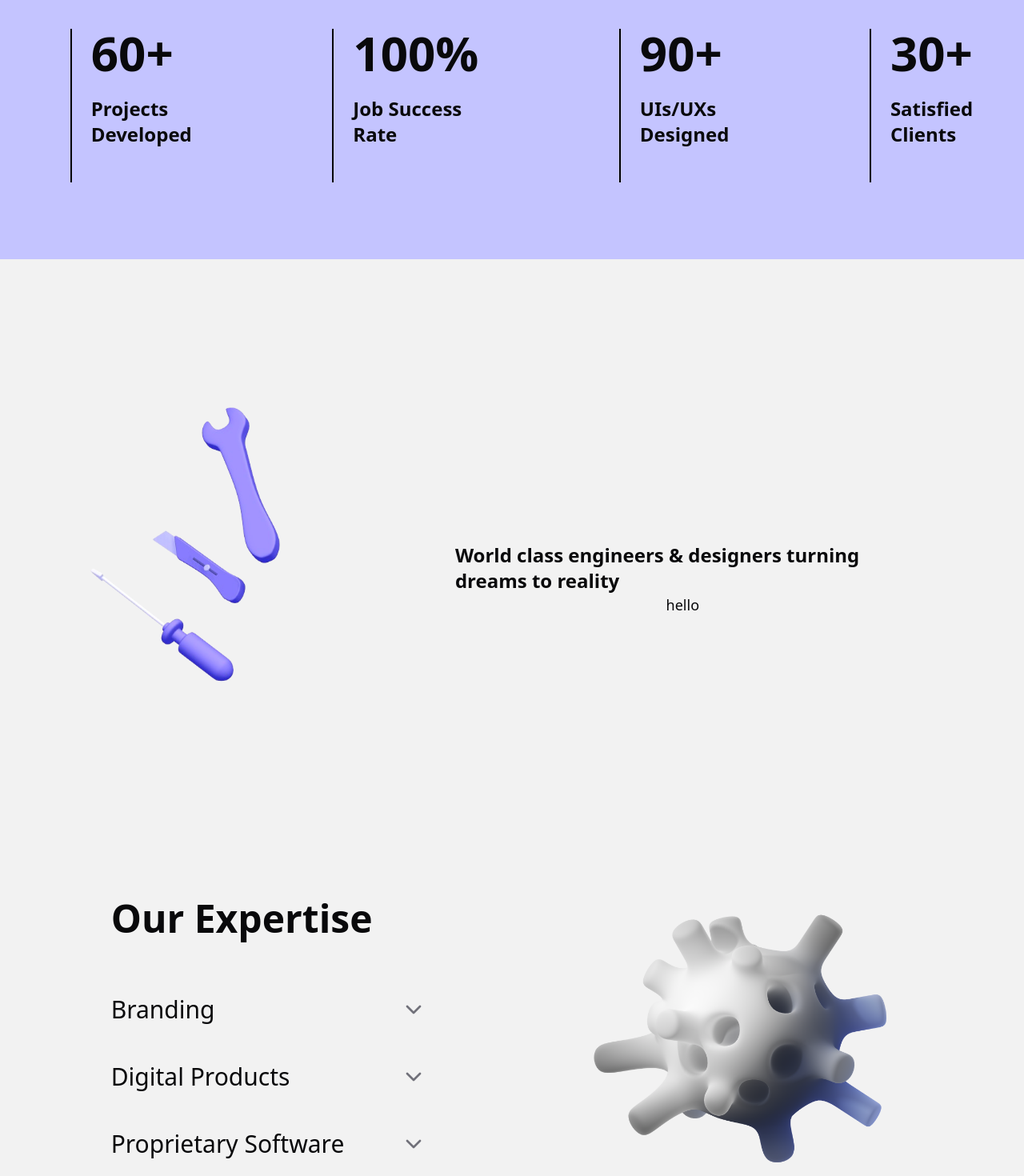
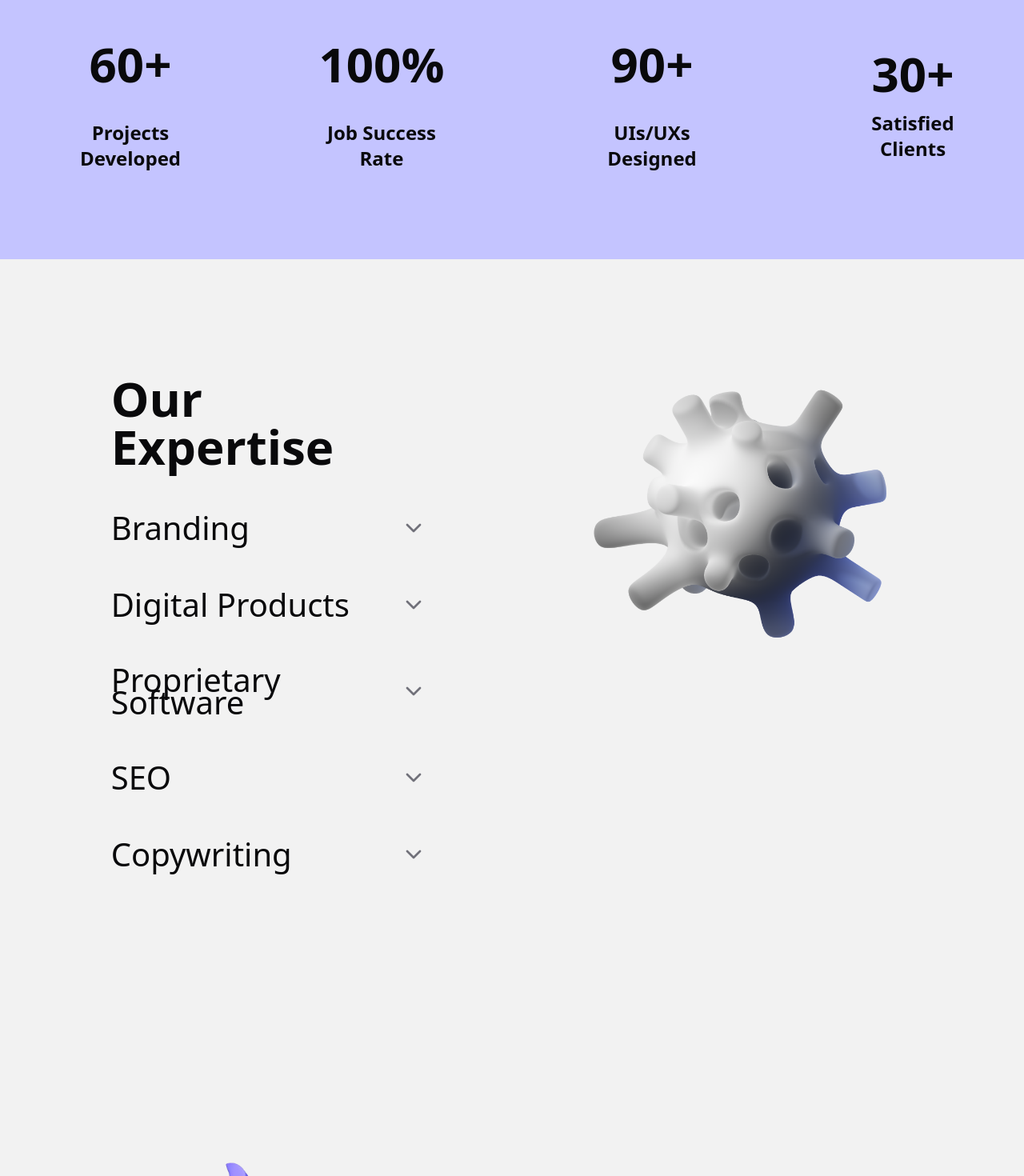
Before and after one commit to jay6o/mysite, a Next.js app: page / in a window 1280 px wide. Shown: the part 860-2330 px from the top of the page at 80% size. Built offline with nearby package versions, Linux system fonts and the light colour scheme.

Commit message:
landing progress

```diff
--- a/src/app/page.tsx
+++ b/src/app/page.tsx
@@ -60,36 +60,91 @@ export default function Home() {
       	{/* Social Proof (Section 2)*/}
 	{/* ADD TEXT ANIMATION */}
 	<motion.div
-	  className="bg-[#c4c4ff] w-full grid grid-cols-2 gap-6 lg:flex lg:flex-row lg:justify-around lg:items-center pt-[6rem] lg:pt-[0]  overflow-auto h-[calc(100vh-32rem)] min-h-fit lg:h-[24rem]"
+	  className="bg-[#c4c4ff] w-full grid grid-cols-2 gap-6 lg:grid lg:grid-cols-4 place-items-center lg:py-0 overflow-auto h-[calc(100vh-32rem)] min-h-fit lg:h-[24rem]"
 	  variants={socialProofVariants}
 	  initial="hidden"
 	  whileInView="visible"
 	  transition={{ duration: 1.3, ease: "easeInOut" }}
 	>
-	  <div className="bg-[#c4c4ff] border-black border-l-2 ml-6 pl-6 h-1/2">
-	    <p className="text-3xl md:text-5xl lg:text-6xl font-semibold">60+</p>
+	  <div className="bg-[#c4c4ff] pl-6 flex flex-col items-center justify-center h-full w-full">
+	    <p className="text-3xl md:text-5xl lg:text-6xl font-semibold text-left">60+</p>
 	    <br className="hidden lg:inline"/>
-	    <p className="font-semibold md:text-2xl leading-tight">Projects <br/>Developed</p>
+	    <p className="font-semibold text-xl md:text-2xl leading-tight text-center lg:pt-4">Projects <br/>Developed</p>
 	  </div>
-	  <div className="bg-[#c4c4ff] border-black border-l-2 ml-6 pl-6 h-1/2">
+	  <div className="bg-[#c4c4ff] border-black flex flex-col items-center justify-center h-full w-full">
 	    <p className="text-3xl md:text-5xl lg:text-6xl font-semibold">100%</p>
 	    <br className="hidden lg:inline"/>
-	    <p className="font-semibold md:text-2xl leading-tight">Job Success <br/>Rate</p>
+	    <p className="font-semibold text-xl md:text-2xl leading-tight text-center lg:pt-4">Job Success <br/>Rate</p>
 	  </div>
-	  <div className="bg-[#c4c4ff] border-black border-l-2 ml-6 pl-6 h-1/2">
+	  <div className="bg-[#c4c4ff] pl-6 flex flex-col items-center justify-center h-full w-full">
 	    <p className="text-3xl md:text-5xl lg:text-6xl font-semibold">90+</p>
 	    <br className="hidden lg:inline"/>
-	    <p className="font-semibold md:text-2xl leading-tight">UIs/UXs <br/>Designed</p>
+	    <p className="font-semibold text-xl md:text-2xl leading-tight text-center lg:pt-4">UIs/UXs <br/>Designed</p>
 	  </div>
-	  <div className="bg-[#c4c4ff] border-black border-l-2 ml-6 pl-6 h-1/2">
+	  <div className="bg-[#c4c4ff] pl-6 flex flex-col items-center justify-center h-full w-full">
 	    <p className="text-3xl md:text-5xl lg:text-6xl font-semibold">30+</p>
-	    <br className="hidden lg:inline"/>
-	    <p className="font-semibold md:text-2xl leading-tight">Satisfied <br/>Clients</p>
+	    <p className="font-semibold text-xl md:text-2xl leading-tight text-center lg:pt-4">Satisfied <br/>Clients</p>
 	  </div>
 	</motion.div>
 
+      {/*After hero (Section 2)*/}
+      <div className="section-2 justify-center lg:justify-start w-full flex flex-row min-h-fit py-36">
+        <div className="w-2/3 lg:w-1/2 flex flex-col justify-center items-center align-center">
+          <motion.div
+            className="w-5/6 lg:w-2/3 lg:pl-8"
+            variants={section3TextVariants}
+            whileInView="visible"
+            initial="hidden"
+            viewport={{ amount: 0.4 }}
+            transition={{ duration: 0.7, ease: "easeInOut" }}>
+            <h2 className="text-2xl lg:text-6xl font-semibold pb-4 lg:pb-8 text-left">Our Expertise</h2>
+
+            {/* TODO: add smooth transition to underline */}
+            <Accordion type="single" collapsible className="w-full min-h-fit">
+              <AccordionItem value="item-1">
+                <AccordionTrigger className="text-xl lg:text-[2.5rem] lg:pb-8 font-medium">Branding</AccordionTrigger>
+                <AccordionContent className="text-lg">
+                  Yes. It adheres to the WAI-ARIA design pattern.
+                </AccordionContent>
+              </AccordionItem>
+              <AccordionItem value="item-2">
+                <AccordionTrigger className="text-xl lg:text-[2.5rem] lg:pb-8 font-medium">Digital Products</AccordionTrigger>
+                <AccordionContent className="text-lg">
+                  Yes. It adheres to the WAI-ARIA design pattern.
+                </AccordionContent>
+              </AccordionItem>
+              <AccordionItem value="item-3">
+                <AccordionTrigger className="text-xl lg:text-[2.5rem] lg:pb-8 font-medium">Proprietary Software</AccordionTrigger>
+                <AccordionContent className="text-lg">
+                  Yes. It adheres to the WAI-ARIA design pattern.
+                </AccordionContent>
+              </AccordionItem>
+              <AccordionItem value="item-4">
+                <AccordionTrigger className="text-xl lg:text-[2.5rem] lg:pb-8 font-medium">SEO</AccordionTrigger>
+                <AccordionContent className="text-lg">
+                  Yes. It adheres to the WAI-ARIA design pattern.
+                </AccordionContent >
+              </AccordionItem>
+              <AccordionItem value="item-5">
+                <AccordionTrigger className="text-xl lg:text-[2.5rem] lg:pb-8 font-medium">Copywriting</AccordionTrigger>
+                <AccordionContent className="text-lg">
+                  Yes. It adheres to the WAI-ARIA design pattern.
+                </AccordionContent >
+              </AccordionItem>
+            </Accordion>
+          </motion.div>
+        </div>
+        <div className="hidden lg:flex justify-center items-center lg:w-1/2 h-[500px] w-[500px] relative">
+          <motion.div
+            className="absolute bottom-0 right-1/4"
+            style={{ y: shape1Y }}>
+            <Image className="shape-3d" src={shape1} alt="image" width={390} height={390} />
+          </motion.div>
+        </div>
+      </div>
+
       {/* Section 3 */}
-      <div className="flex justify-center items-center w-full h-[calc(100vh-50vh)] lg:h-screen">
+      <div className="flex justify-center items-center w-full py-36 lg:p-0 h-fit lg:h-screen">
         <div className="hidden lg:flex lg:h-2/3 lg:w-1/3 relative">
           <motion.div
             className="absolute bottom-0 left-20"
@@ -105,65 +160,8 @@ export default function Home() {
             viewport={{ amount: 0.4 }}
             transition={{ duration: 0.7, ease: "easeInOut" }}
           >
-
-            <p className="text-2xl font-semibold">World class engineers & designers turning dreams to reality</p>
-	    <p className="text-lg">hello</p>
-          </motion.div>
-        </div>
-      </div>
-
-      {/*After hero (Section 2)*/}
-      <div className="section-2 justify-center lg:justify-start w-full flex flex-row min-h-fit pb-36">
-        <div className="w-full lg:w-1/2 flex flex-col justify-center items-center align-center">
-          <motion.div
-            className="w-5/6 lg:w-2/3 lg:pl-8"
-            variants={section3TextVariants}
-            whileInView="visible"
-            initial="hidden"
-            viewport={{ amount: 0.4 }}
-            transition={{ duration: 0.7, ease: "easeInOut" }}>
-            <h2 className="text-5xl font-semibold pb-12 text-left">Our Expertise</h2>
-
-            {/* TODO: add smooth transition to underline */}
-            <Accordion type="single" collapsible className="w-full min-h-fit">
-              <AccordionItem value="item-1">
-                <AccordionTrigger className="text-3xl font-medium">Branding</AccordionTrigger>
-                <AccordionContent className="text-lg">
-                  Yes. It adheres to the WAI-ARIA design pattern.
-                </AccordionContent>
-              </AccordionItem>
-              <AccordionItem value="item-2">
-                <AccordionTrigger className="text-3xl font-medium">Digital Products</AccordionTrigger>
-                <AccordionContent className="text-lg">
-                  Yes. It adheres to the WAI-ARIA design pattern.
-                </AccordionContent>
-              </AccordionItem>
-              <AccordionItem value="item-3">
-                <AccordionTrigger className="text-3xl font-medium">Proprietary Software</AccordionTrigger>
-                <AccordionContent className="text-lg">
-                  Yes. It adheres to the WAI-ARIA design pattern.
-                </AccordionContent>
-              </AccordionItem>
-              <AccordionItem value="item-4">
-                <AccordionTrigger className="text-3xl font-medium">SEO</AccordionTrigger>
-                <AccordionContent className="text-lg">
-                  Yes. It adheres to the WAI-ARIA design pattern.
-                </AccordionContent >
-              </AccordionItem>
-              <AccordionItem value="item-5">
-                <AccordionTrigger className="text-3xl font-medium">Copywriting</AccordionTrigger>
-                <AccordionContent className="text-lg">
-                  Yes. It adheres to the WAI-ARIA design pattern.
-                </AccordionContent >
-              </AccordionItem>
-            </Accordion>
-          </motion.div>
-        </div>
-        <div className="hidden lg:flex justify-center items-center lg:w-1/2 h-[500px] w-[500px] relative">
-          <motion.div
-            className="absolute bottom-0 right-1/4"
-            style={{ y: shape1Y }}>
-            <Image className="shape-3d" src={shape1} alt="image" width={390} height={390} />
+	  <p className="text-2xl lg:text-5xl">This world is yours to make an impact on, and we will be your right hand</p>
+	  <p className="text-lg lg:text-2xl lg:w-2/3">Our world class designers and engineers are ready to bring your ideas to reality</p>
           </motion.div>
         </div>
       </div>
--- a/src/components/hero.tsx
+++ b/src/components/hero.tsx
@@ -32,7 +32,7 @@ export default function Hero({ className }: { className: string }) {
   return (
     <div className="w-full min-h-fit max-h-[calc(100vh-5rem)] flex flex-col lg:flex-row justify-around lg:justify-center items-center w-full">
       <motion.div
-        className={`${className} flex-shrink-0 flex justify-center items-center lg:items-start lg:px-16 flex-col w-7/8 lg:w-2/3 relative py-28`}
+        className={`${className} flex-shrink-0 flex justify-center items-center lg:items-start lg:px-16 flex-col w-7/8 lg:w-2/3 relative py-20`}
         variants={heroTextVariants}
         initial="hidden"
         whileInView="visible"
@@ -41,7 +41,7 @@ export default function Hero({ className }: { className: string }) {
         <h1 className="w-5/6 font-semibold text-4xl p-6 lg:text-5xl text-left z-10">____ is a software agency that grows brands digitally</h1>
         <p className="w-5/6 lg:w-2/3 text-lg lg:text-2xl text-left p-5">Experienced professionals ready to nurture the growth of your business. We hold your hand every step of the way, from design to deployment.</p>
         <div className="w-5/6 text-left p-5">
-          <Button variant={"custom"} className="font-bold text-lg h-[4rem] rounded-3xl border-black w-full lg:w-[24rem]"><Link href="/contact">Get Started</Link></Button>
+          <Link href="/contact"><Button variant={"custom"} className="font-bold text-lg h-[4rem] rounded-3xl border-black w-full lg:w-[24rem]">Get Started</Button></Link>
         </div>
       </motion.div >
 
```
